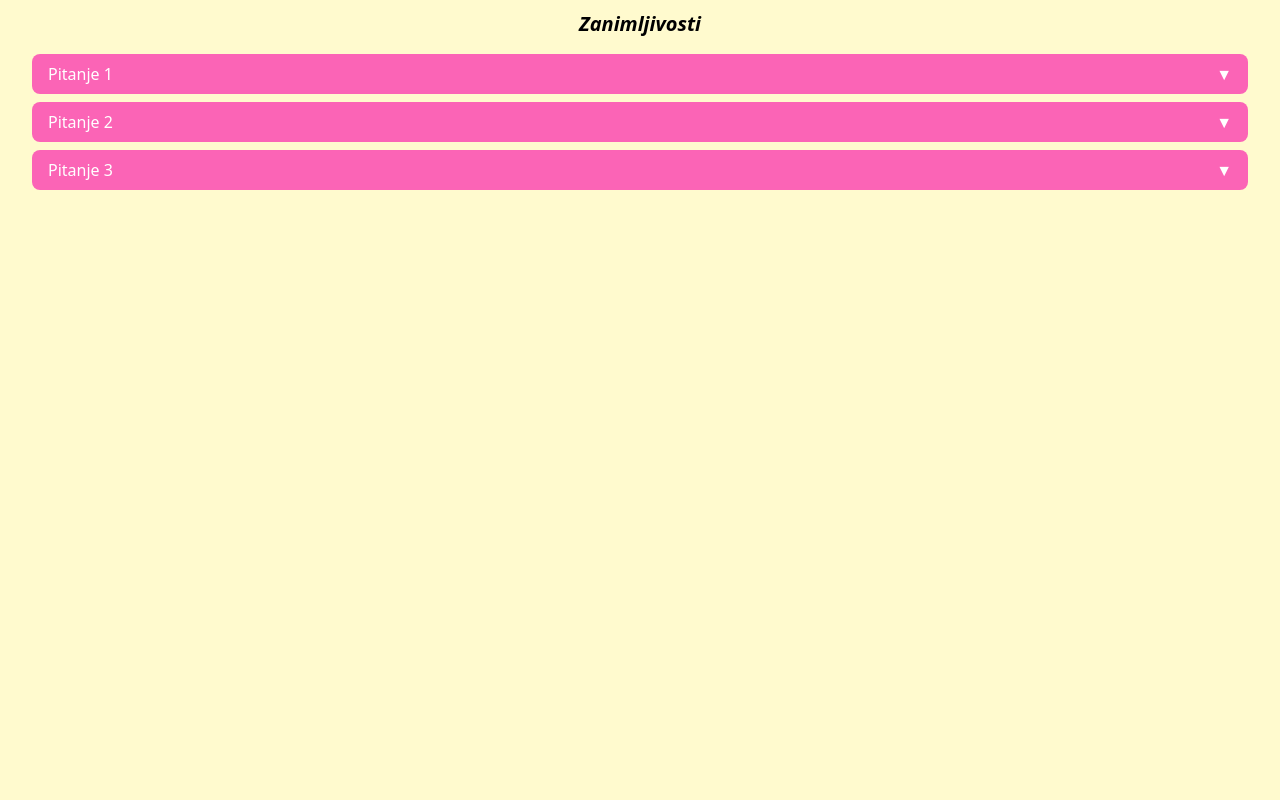
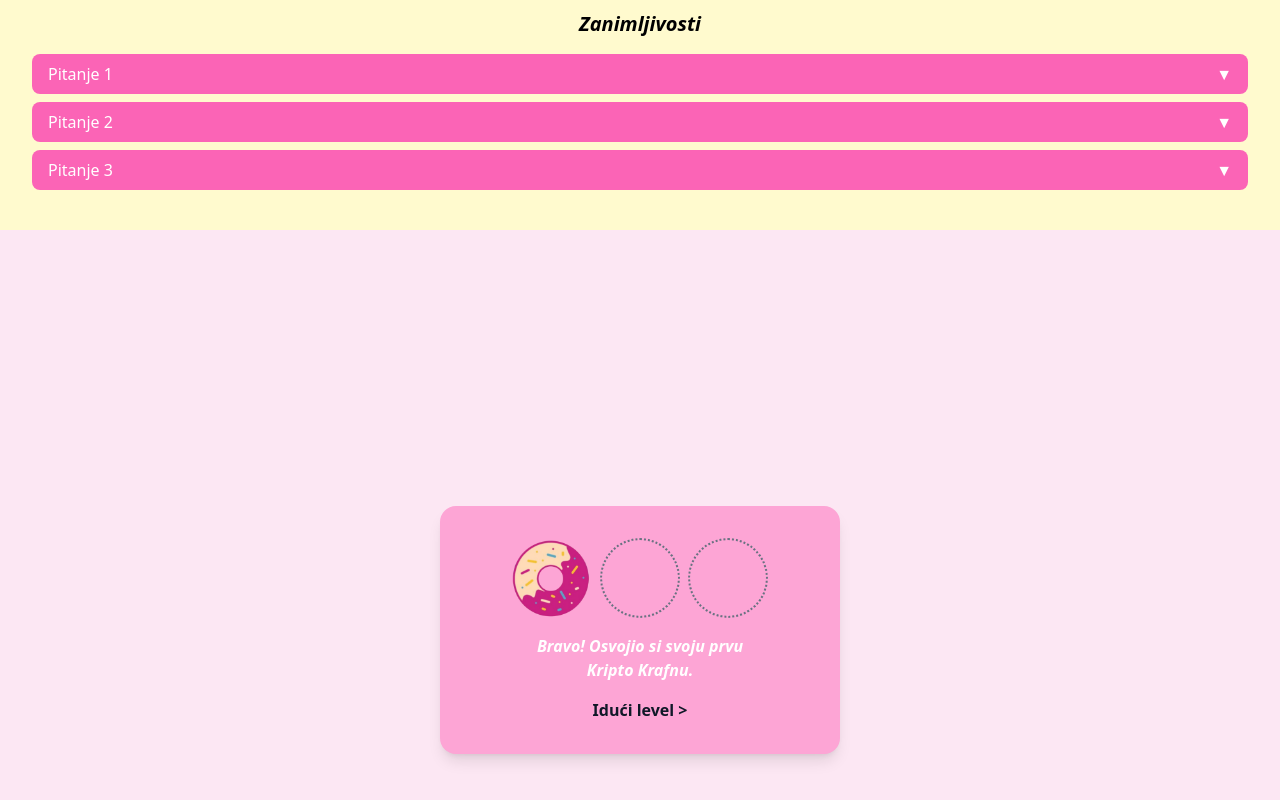
Before and after one commit to leaDugandzic/kripto-krafne, a React (Vite) app in the folder kripto-krafne/: page /login in a window 1280 px wide. Shown: the part 366-1166 px from the top of the page. Before the commit the page ends 800 px from the top, so only its background shows below. Built offline with nearby package versions, Linux system fonts and the light colour scheme.

Commit message:
napravila komponentu level krafni

```diff
--- a/kripto-krafne/src/App.jsx
+++ b/kripto-krafne/src/App.jsx
@@ -4,6 +4,7 @@ import Home from './Components/Home';
 import Login from './Components/Login';
 import Logo from './assets/img/logo.png';
 import Level from './Components/Level';
+import DonutLevel from './Components/DonutLevel';
 
 function App() {
   return (
@@ -24,6 +25,7 @@ function App() {
         </Routes>
       </Router>
       <Level></Level>
+      <DonutLevel></DonutLevel>
     </div>
   )
 }
--- /dev/null
+++ b/kripto-krafne/src/Components/DonutLevel.jsx
@@ -0,0 +1,28 @@
+import React from "react";
+import Krafna from "../assets/img/krafna.png"
+
+const DonutLevel = () => {
+    return (
+        <div className="flex items-center justify-center min-h-screen bg-pink-100">
+            <div className="bg-pink-300 p-8 rounded-2xl shadow-lg text-center w-100">
+                <div className="flex justify-center mb-4">
+                    <img
+                        src={Krafna}
+                        alt="Donut"
+                        className="w-20 h-20"
+                    />
+                    <div className="w-20 h-20 border-2 border-dotted border-gray-500 rounded-full mx-2"></div>
+                    <div className="w-20 h-20 border-2 border-dotted border-gray-500 rounded-full"></div>
+                </div>
+                <p className="text-white font-semibold italic">
+                    Bravo! Osvojio si svoju prvu <br /> Kripto Krafnu.
+                </p>
+                <a href="#" className="text-gray-900 font-semibold mt-4 block hover:underline">
+                    Idući level &gt;
+                </a>
+            </div>
+        </div>
+    );
+};
+
+export default DonutLevel;
```
Also changed, not shown: kripto-krafne/src/assets/img/krafna.png (added).
